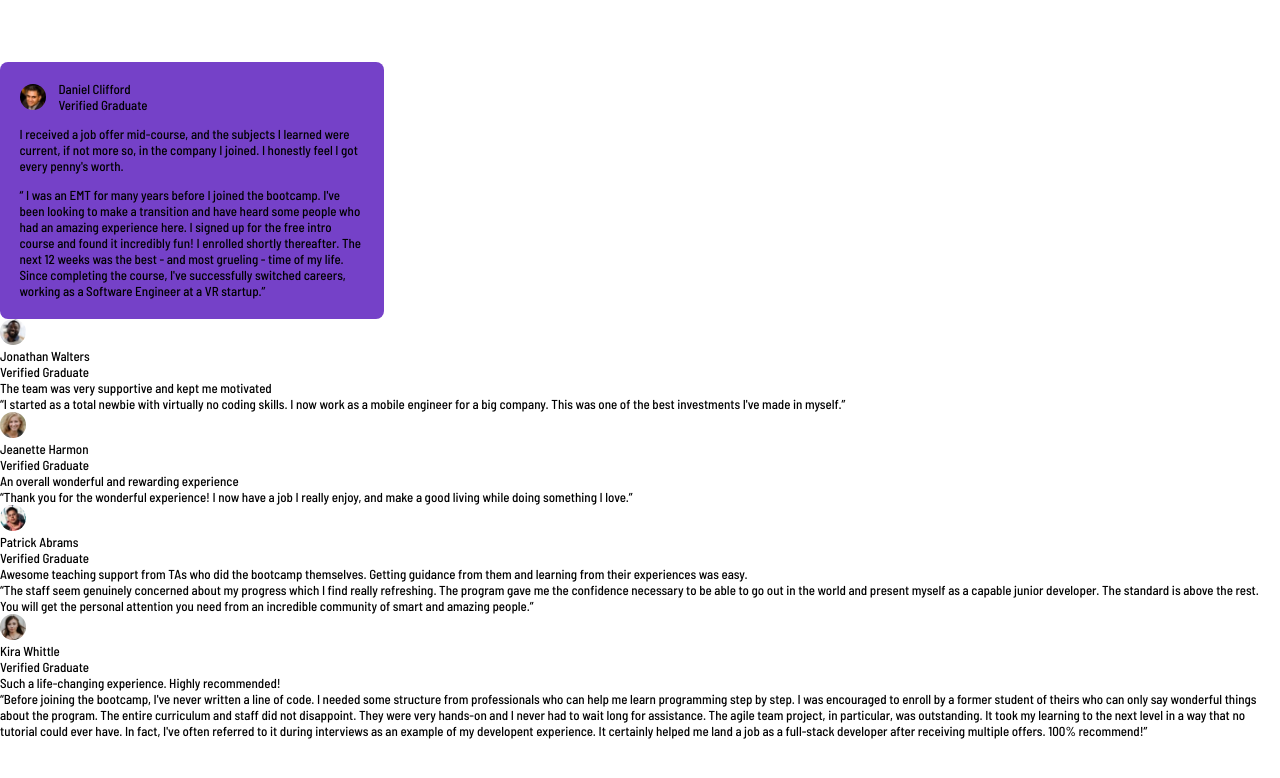
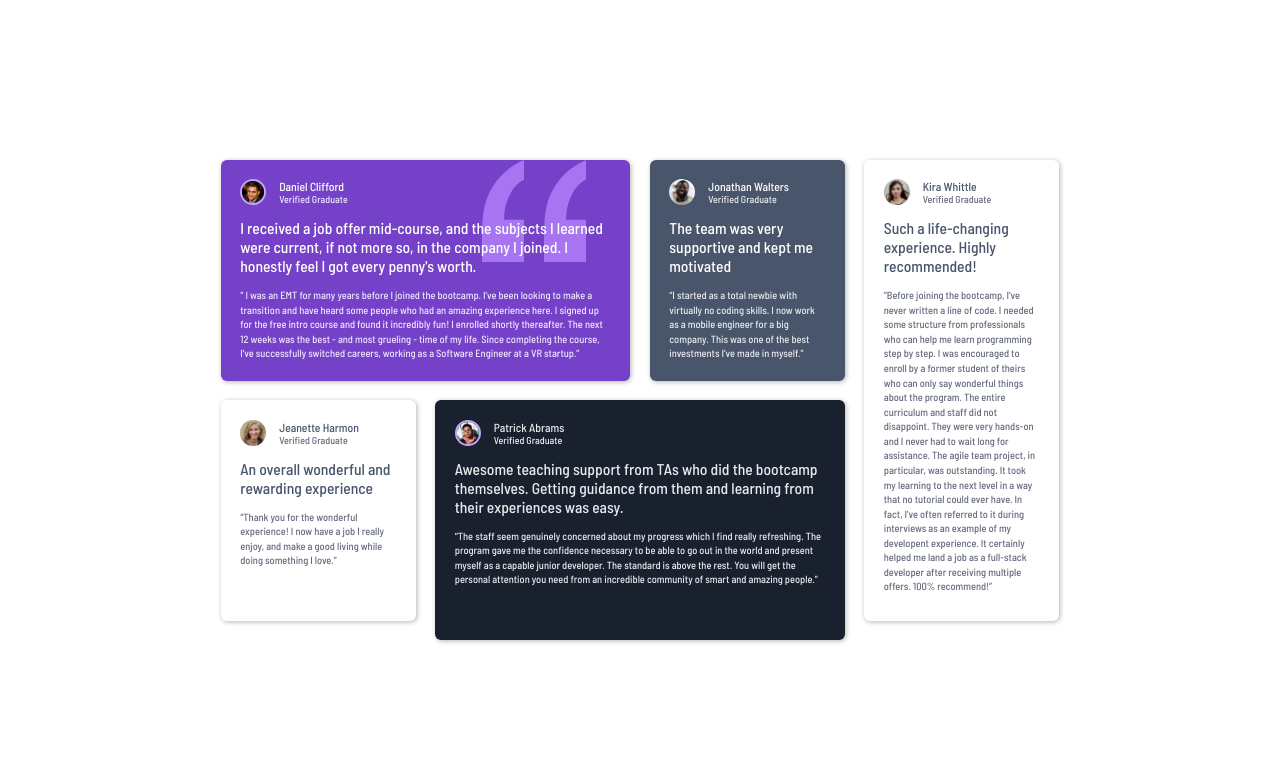
Before and after one commit to Adair-Costa/testimonials-grid-section-main, a website: page index.html in a window 1280 px wide. Drawn offline with Linux system fonts and the light colour scheme.

Commit message:
Second commit

```diff
--- a/index.html
+++ b/index.html
@@ -3,6 +3,7 @@
   <head>
     <meta charset="UTF-8" />
     <meta name="viewport" content="width=device-width, initial-scale=1.0" />
+    <meta name="description" content="Testimonials grid section main" />
     <link
       rel="icon"
       type="image/png"
@@ -30,16 +31,16 @@
               class="main__box--img"
             />
             <span>
-              <p class="main__box--name">Daniel Clifford</p>
-              <p class="main__box--degree">Verified Graduate</p>
+              <p class="main__box--name u-daniel-name">Daniel Clifford</p>
+              <p class="main__box--degree u-daniel-degree">Verified Graduate</p>
             </span>
           </div>
-          <p class="main__box--text">
+          <p class="main__box--text u-daniel-text">
             I received a job offer mid-course, and the subjects I learned were
             current, if not more so, in the company I joined. I honestly feel I
             got every penny&apos;s worth.
           </p>
-          <p class="main__box--subtext">
+          <p class="main__box--subtext u-daniel-subtext">
             “ I was an EMT for many years before I joined the bootcamp.
             I&apos;ve been looking to make a transition and have heard some
             people who had an amazing experience here. I signed up for the free
@@ -48,57 +49,84 @@
             time of my life. Since completing the course, I&apos;ve successfully
             switched careers, working as a Software Engineer at a VR startup.”
           </p>
+          <svg width="104" height="102" xmlns="http://www.w3.org/2000/svg">
+            <path
+              d="M104 102V59.727H84.114c0-5.871.689-11.182 2.068-15.933 1.379-4.75 3.42-9.287 6.125-13.61C95.01 25.86 98.909 22.257 104 19.375V0c-9.758 4.27-17.712 9.874-23.864 16.813-6.151 6.939-10.712 14.545-13.681 22.818C63.485 47.904 62 59.941 62 75.74V102h42zm-62 0V59.727H22.114c0-5.871.689-11.182 2.068-15.933 1.379-4.75 3.42-9.287 6.125-13.61C33.01 25.86 36.909 22.257 42 19.375V0c-9.652 4.27-17.58 9.874-23.784 16.813C12.01 23.752 7.424 31.358 4.455 39.631 1.485 47.904 0 59.941 0 75.74V102h42z"
+              fill="#A775F1"
+              fill-rule="nonzero"
+            />
+          </svg>
         </article>
 
-        <article class="main__box--second">
+        <article class="main__box--second main__box--article">
+          <div class="main__box--user">
             <img
               src="images/image-jonathan.jpg"
               alt="Photo of Daniel"
               class="main__box--img"
             />
-          <p class="main__box--name">Jonathan Walters</p>
-          <p class="main__box--degree">Verified Graduate</p>
-          <p class="main__box--text">
+            <span>
+              <p class="main__box--name u-jonathan-name">Jonathan Walters</p>
+              <p class="main__box--degree u-jonathan-degree">
+                Verified Graduate
+              </p>
+            </span>
+          </div>
+          <p class="main__box--text u-jonathan-text">
             The team was very supportive and kept me motivated
           </p>
-          <p class="main__box--subtext">
+          <p class="main__box--subtext u-jonathan-subtext">
             “I started as a total newbie with virtually no coding skills. I now
             work as a mobile engineer for a big company. This was one of the
             best investments I&apos;ve made in myself.”
           </p>
         </article>
 
-        <article class="main__box--third">
+        <article class="main__box--third main__box--article">
+          <div class="main__box--user">
             <img
               src="images/image-jeanette.jpg"
               alt="Photo of Daniel"
               class="main__box--img"
             />
-          <p class="main__box--name">Jeanette Harmon</p>
-          <p class="main__box--degree">Verified Graduate</p>
-          <p class="main__box--text">
+            <span>
+              <p class="main__box--name u-jeanette-name">Jeanette Harmon</p>
+              <p class="main__box--degree u-jeanette-degree">
+                Verified Graduate
+              </p>
+            </span>
+          </div>
+
+          <p class="main__box--text u-jeanette-text">
             An overall wonderful and rewarding experience
           </p>
-          <p class="main__box--subtext">
+          <p class="main__box--subtext u-jeanette-subtext">
             “Thank you for the wonderful experience! I now have a job I really
             enjoy, and make a good living while doing something I love.”
           </p>
         </article>
 
-        <article class="main__box--fourth">
+        <article class="main__box--fourth main__box--article">
+          <div class="main__box--user">
             <img
               src="images/image-patrick.jpg"
               alt="Photo of Daniel"
               class="main__box--img"
             />
-          <p class="main__box--name">Patrick Abrams</p>
-          <p class="main__box--degree">Verified Graduate</p>
-          <p class="main__box--text">
+            <span>
+              <p class="main__box--name u-patrick-name">Patrick Abrams</p>
+              <p class="main__box--degree u-patrick-degree">
+                Verified Graduate
+              </p>
+            </span>
+          </div>
+
+          <p class="main__box--text u-patrick-text">
             Awesome teaching support from TAs who did the bootcamp themselves.
             Getting guidance from them and learning from their experiences was
             easy.
           </p>
-          <p class="main__box--subtext">
+          <p class="main__box--subtext u-patrick-subtext">
             “The staff seem genuinely concerned about my progress which I find
             really refreshing. The program gave me the confidence necessary to
             be able to go out in the world and present myself as a capable
@@ -108,18 +136,23 @@
           </p>
         </article>
 
-        <article class="main__box--fith">
+        <article class="main__box--fifth main__box--article">
+          <div class="main__box--user">
             <img
               src="images/image-kira.jpg"
               alt="Photo of Daniel"
               class="main__box--img"
             />
-          <p class="main__box--name">Kira Whittle</p>
-          <p class="main__box--degree">Verified Graduate</p>
-          <p class="main__box--text">
+            <span>
+              <p class="main__box--name u-kira-name">Kira Whittle</p>
+              <p class="main__box--degree u-kira-degree">Verified Graduate</p>
+            </span>
+          </div>
+
+          <p class="main__box--text u-kira-text">
             Such a life-changing experience. Highly recommended!
           </p>
-          <p class="main__box--subtext">
+          <p class="main__box--subtext u-kira-subtext">
             “Before joining the bootcamp, I&apos;ve never written a line of
             code. I needed some structure from professionals who can help me
             learn programming step by step. I was encouraged to enroll by a
--- a/sass/_base.scss
+++ b/sass/_base.scss
@@ -53,7 +53,6 @@ html {
 body {
   font-family: $font-family;
   font-weight: $font-weight-500;
-  //   color: $neutral-white;
 }
 
 .container {
@@ -63,6 +62,3 @@ body {
   justify-content: center;
   align-items: center;
 }
-
-span {
-}
--- a/sass/_components.scss
+++ b/sass/_components.scss
@@ -1,13 +1,24 @@
 .main__box {
+  display: grid;
+  grid-template-columns: repeat(4, 15rem);
+  grid-template-rows: repeat(2, 1fr);
+  gap: 1.5rem;
+
   // CARD STYLES
   &--article {
-    width: 30%;
     padding: 1.5rem;
-    border-radius: 8px;
+    border-radius: 6px;
+    box-shadow: 1px 1px 5px rgba($color: #000000, $alpha: 0.3);
 
     display: flex;
     flex-direction: column;
     gap: 1rem;
+  }
+
+  // AVATAR
+  &--img {
+    height: 2rem;
+    border-radius: 50%;
   }
 
   // USERNAME AND DEGREE
@@ -20,11 +31,52 @@
   // FIRST ARTICLE
   &--first {
     background-color: $primary-purple-500;
+
+    position: relative;
+
+    grid-column: 1 / 3;
+    grid-row: 1 / 2;
+
+    & img {
+      border: 0.2rem solid $primary-purple-300;
+    }
+
+    & svg {
+      position: absolute;
+      top: 0;
+      right: 3.4rem;
+    }
   }
 
-  // AVATAR
-  &--img {
-    height: 2rem;
-    border-radius: 50%;
+  // SECOND ARTICLE
+  &--second {
+    background-color: $neutral-grey-500;
+    grid-column: 3 / 4;
+    grid-row: 1 / 2;
+  }
+
+  // THIRD ARTICLE
+  &--third {
+    background-color: $neutral-white;
+    grid-column: 1 / 2;
+    grid-row: 2 / 3;
+  }
+
+  // FOURTH ARTICLE
+  &--fourth {
+    background-color: $neutral-dark-blue;
+    grid-column: 2 / 4;
+    grid-row: 2 / 4;
+
+    & img {
+      border: 0.2rem solid $primary-purple-300;
+    }
+  }
+
+  // FIFTH ARTICLE
+  &--fifth {
+    background-color: $neutral-white;
+    grid-column: 4 / 5;
+    grid-row: 1 / -1;
   }
 }
--- a/sass/_typographies.scss
+++ b/sass/_typographies.scss
@@ -0,0 +1,22 @@
+.main__box {
+  // USERNAME
+  &--name {
+    font-size: 0.9rem;
+  }
+
+  // DEGREE
+  &--degree {
+    font-size: 0.77rem;
+  }
+
+  //  PARAGRAPH
+  &--text {
+    font-size: 1.2rem;
+  }
+
+  // SUB PARAGRAPH
+  &--subtext {
+    font-size: 0.8rem;
+    line-height: 1.4;
+  }
+}
--- /dev/null
+++ b/sass/_utilities.scss
@@ -0,0 +1,50 @@
+// UTILITIES
+
+.u-daniel-degree,
+.u-daniel-subtext {
+  color: $primary-purple-50;
+}
+
+.u-daniel-name,
+.u-daniel-text {
+  color: $neutral-white;
+  z-index: 1;
+}
+
+.u-jonathan-degree,
+.u-jonathan-subtext {
+  color: $neutral-grey-100;
+}
+
+.u-jonathan-name,
+.u-jonathan-text {
+  color: $neutral-white;
+}
+
+.u-jeanette-degree,
+.u-jeanette-subtext {
+  color: $neutral-grey-400;
+}
+
+.u-jeanette-name,
+.u-jeanette-text {
+  color: $neutral-grey-500;
+}
+
+.u-patrick-name,
+.u-patrick-degree,
+.u-patrick-text,
+.u-patrick-subtext {
+  color: $neutral-grey-100;
+}
+
+.u-kira-degree,
+.u-kira-text,
+.u-kira-subtext {
+  color: $neutral-grey-400;
+}
+
+.u-kira-name,
+.u-kira-text {
+  color: $neutral-grey-500;
+}
--- a/sass/main.scss
+++ b/sass/main.scss
@@ -2,3 +2,4 @@
 @import "base";
 @import "components";
 @import "typographies";
+@import "utilities";
```
Also changed, not shown: css/styles.css, 1 other file. Lines whose indentation alone changed are shown as unchanged.
